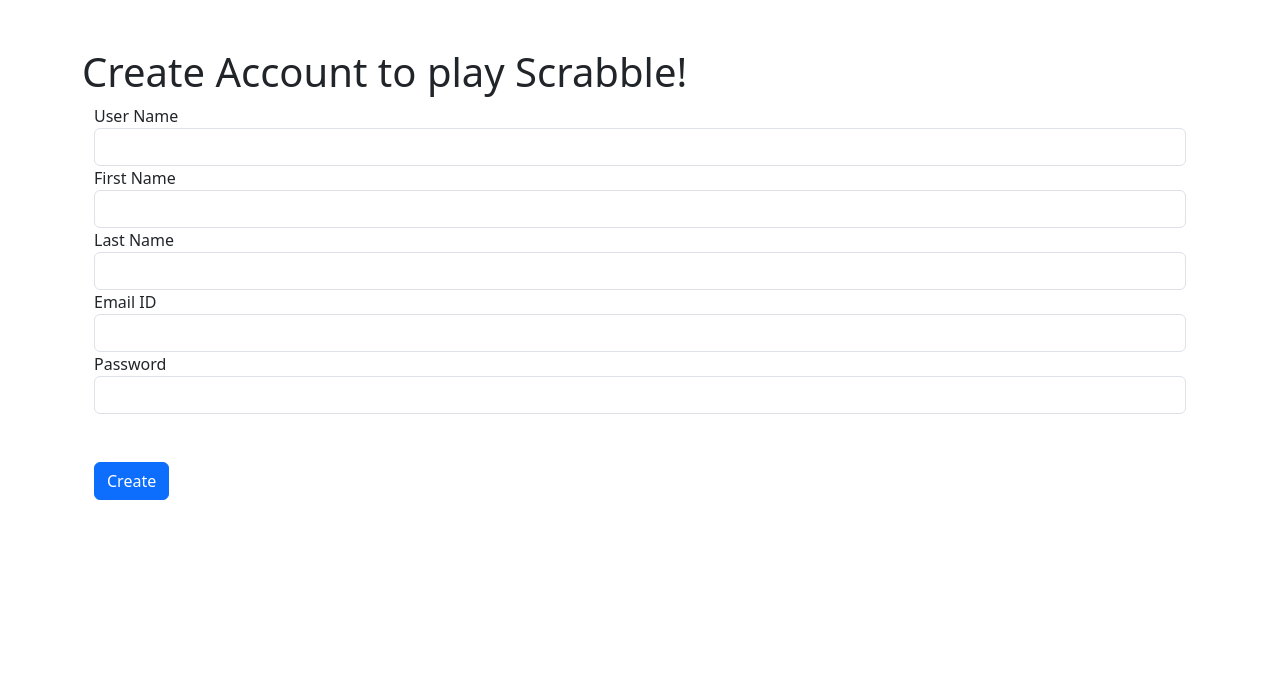
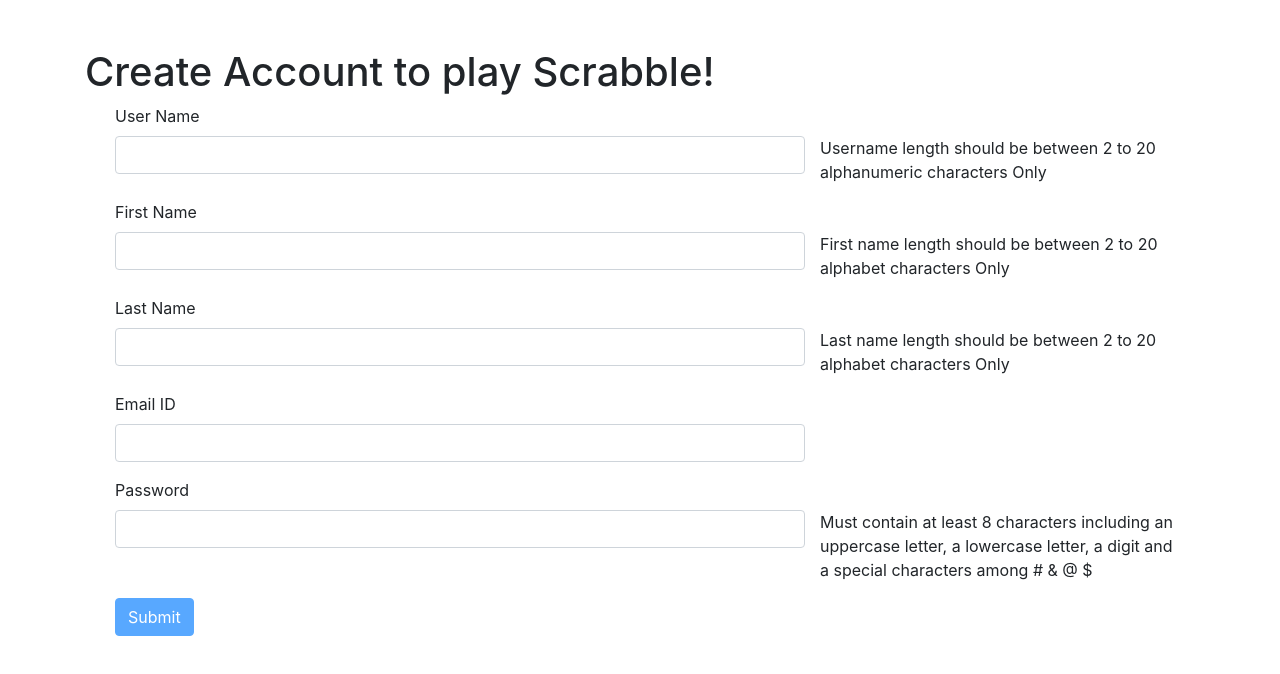
Before and after one commit to chow12327/ISA681_Spring23_Scrabble, an Angular app in the folder frontend/scrabble_frontend/: page /signup in a window 1280 px wide. Shown: the top 674 px of the page. Built offline with nearby package versions, Linux system fonts and the light colour scheme.

Commit message:
updating client side validation and UI changes

```diff
--- a/frontend/scrabble_frontend/src/app/app.module.ts
+++ b/frontend/scrabble_frontend/src/app/app.module.ts
@@ -15,6 +15,8 @@
 import { GameComponent } from './components/game/game.component';
 import { InitializeGridService } from './services/initialize-grid.service';
 
+
+
 @NgModule({
   declarations: [
     AppComponent,
@@ -29,7 +31,7 @@
     BrowserModule,
     AppRoutingModule,
     FormsModule,
-    HttpClientModule
+    HttpClientModule,
   ],
   providers: [GameService,PlayerService, InitializeGridService,{provide: HTTP_INTERCEPTORS, useClass: HttpIntercepterBasicAuthService, multi: true }],
   bootstrap: [AppComponent]
--- a/frontend/scrabble_frontend/src/app/components/signup/signup.component.css
+++ b/frontend/scrabble_frontend/src/app/components/signup/signup.component.css
@@ -0,0 +1,17 @@
+#row1{
+    display:flex;
+    flex-direction:row;
+justify-content: space-around;
+}
+
+#column1{
+    display:flex;
+    flex-direction:column;
+
+}
+
+
+#column2{
+    display:flex;
+    flex-direction:column;
+}
--- a/frontend/scrabble_frontend/src/app/components/signup/signup.component.html
+++ b/frontend/scrabble_frontend/src/app/components/signup/signup.component.html
@@ -2,35 +2,120 @@
 <br>
 <h1>Create Account to play Scrabble!</h1>
 
-<form>
+<form #myForm="ngForm" (ngSubmit)="createAccount()">
 
     <div class="alert alert-warning" *ngIf='invalidAccount'>{{errorMessage}}</div>
     <div class="alert alert-warning" *ngIf='accountCreated; else elseBlock'>{{successMessage}}</div>
     <ng-template #elseBlock>
     <div class="container">
+        <div class="form-group">
+            <label for="username" class="col-sm-6">User Name</label>
+            <!--input type="text" class="form-control" id="username" name="username" [(ngModel)]="username"-->
+            <div id="row1">
+                <div id="column1" class="col-sm-8">
+                    <input type="text" class="form-control" id="username" name="username" [(ngModel)]="user.username" #username="ngModel" required minlength="2" maxlength="20">
+                    <div *ngIf="username.invalid && (username.dirty || username.touched)" class="alert alert-danger">
+                        <div *ngIf="username.errors?.['required']">
+                        Username cannot be empty.
+                        </div>
+                        <div *ngIf="username.errors?.['minlength']">
+                        Username must be at least 2 characters long.
+                        </div>
+                        <div *ngIf="username.errors?.['maxlength']">
+                        Username cannot be more than 20 characters long.
+                        </div>
+                    </div>
+                </div>
+                <div id="column2"> Username length should be between 2 to 20 alphanumeric characters Only </div>
+            </div>
+        </div>
     <div class="form-group">
-        <label for="username">User Name</label>
-        <input type="text" class="form-control" id="username" name="username" [(ngModel)]="username">
+        <label for="firstname" class="col-sm-6">First Name</label>
+        <!--input type="text" class="form-control" id="firstname" name="firstname" [(ngModel)]="firstname"-->
+        <div id="row1">
+            <div id="column1" class="col-sm-8">
+                <input type="text" class="form-control" id="firstname" name="firstname" [(ngModel)]="user.firstname" #firstname="ngModel" required minlength="2" maxlength="20">
+                <div *ngIf="firstname.invalid && (firstname.dirty || firstname.touched)" class="alert alert-danger">
+                    <div *ngIf="firstname.errors?.['required']">
+                        First Name is required.
+                    </div>
+                    <div *ngIf="firstname.errors?.['minlength']">
+                        First name must be at least 2 characters long.
+                    </div>
+                    <div *ngIf="firstname.errors?.['maxlength']">
+                        First name cannot be more than 20 characters long.
+                    </div>
+                </div>
+
+            </div>
+            <div id="column2"> First name length should be between 2 to 20 alphabet characters Only </div>
+        </div>
+
     </div>
     <div class="form-group">
-        <label for="firstname">First Name</label>
-        <input type="text" class="form-control" id="firstname" name="firstname" [(ngModel)]="firstname">
+        <label for="lastname" class="col-sm-6">Last Name</label>
+        <!--input type="text" class="form-control" id="lastname" name="lastname" [(ngModel)]="lastname"-->
+        <div id="row1">
+            <div id="column1" class="col-sm-8">
+                <input type="text" class="form-control" id="lastName" name="lastname" [(ngModel)]="user.lastname" #lastname="ngModel" required minlength="2" maxlength="20">
+                <div *ngIf="lastname.invalid && (lastname.dirty || lastname.touched)" class="alert alert-danger">
+                    <div *ngIf="lastname.errors?.['required']">
+                        Name is required.
+                    </div>
+                    <div *ngIf="lastname.errors?.['minlength']">
+                        First name must be at least 2 characters long.
+                    </div>
+                    <div *ngIf="lastname.errors?.['maxlength']">
+                        First name cannot be more than 20 characters long.
+                    </div>
+                </div>
+
+
+            </div>
+            <div id="column2"> Last name length should be between 2 to 20 alphabet characters Only </div>
+        </div>
+
+    </div>
+    <div class="form-group col-sm-8" >
+        <label for="emailid">Email ID</label>
+        <!--input type="email" class="form-control" id="emailid" name="emailid" [(ngModel)]="emailid" email="true"-->
+                <input type="email" class="form-control" id="emailid" name="emailid" [(ngModel)]="user.emailid" #emailid="ngModel" required email="true">
+                <div *ngIf="emailid.invalid && (emailid.dirty || emailid.touched)" class="alert alert-danger">
+                    <div *ngIf="emailid.errors?.['required']">
+                        Email is required.
+                    </div>
+                    <div *ngIf="emailid.errors?.['email']">
+                        Invalid email format.
+                    </div>
+                </div>
     </div>
     <div class="form-group">
-        <label for="lastname">Last Name</label>
-        <input type="text" class="form-control" id="lastname" name="lastname" [(ngModel)]="lastname">
+        <label for="password" class="col-sm-6">Password</label>
+        <!--input type="password" class="form-control" id="password" name="password" [(ngModel)]="password"-->
+        <div id="row1">
+            <div id="column1" class="col-sm-8">
+                <input type="password" class="form-control" id="password" name="password" [(ngModel)]="user.password" #password="ngModel" required minlength="8" maxlength="20"
+                title="Minimum of 7 characters. Should have at least one special character and one number.">
+                <div *ngIf="password.invalid && (password.dirty || password.touched)" class="alert alert-danger">
+                    <div *ngIf="password.errors?.['required']">
+                        Password is required.
+                    </div>
+                    <div *ngIf="password.errors?.['minlength']">
+                        Password must be at least 6 characters long.
+                    </div>
+                    <div *ngIf="password.errors?.['maxlength']">
+                        Password cannot be more than 20 characters long.
+                    </div>
+                </div>
+            </div>
+            <div id="column2"> Must contain at least 8 characters including an uppercase letter, a lowercase letter, a digit and a special characters among # & @ $ </div>
+        </div>
+
     </div>
-    <div class="form-group">
-        <label for="emailid">Email ID</label>
-        <input type="email" class="form-control" id="emailid" name="emailid" [(ngModel)]="emailid" email="true">
-    </div>
-    <div class="form-group">
-        <label for="password">Password</label>
-        <input type="password" class="form-control" id="password" name="password" [(ngModel)]="password">
-    </div>
-    <br>
-    <br>
-    <button (click)=createAccount() class="btn btn-primary">Create</button>
+    <!--button (click)=createAccount() class="btn btn-primary">Create</button-->
+        <div class="col-sm-8">
+            <button type="submit" [disabled]="myForm.invalid" class="btn btn-primary">Submit</button>
+        </div>
     </div>
 </ng-template>
 </form>
--- a/frontend/scrabble_frontend/src/app/components/signup/signup.component.ts
+++ b/frontend/scrabble_frontend/src/app/components/signup/signup.component.ts
@@ -12,11 +12,14 @@
 
 
 export class SignupComponent implements OnInit{
-  username = ''
-  password = ''
-  firstname = ''
-  lastname = ''
-  emailid = ''
+  user = {
+    username: '',
+    password: '',
+    firstname: '',
+    lastname: '',
+    emailid: ''
+  };
+
 
   errorMessage = 'Invalid data provided. Please try again!'
   successMessage = 'Account created! Click on login to play scrabble!'
@@ -35,7 +38,7 @@
   }
 
   createAccount(){
-    this.signupService.createPlayerAccount(this.username, this.password,this.firstname,this.lastname,this.emailid)
+    this.signupService.createPlayerAccount(this.user.username, this.user.password,this.user.firstname,this.user.lastname,this.user.emailid)
     .subscribe(
       data => {
         console.log(data)
--- a/frontend/scrabble_frontend/src/index.html
+++ b/frontend/scrabble_frontend/src/index.html
@@ -7,6 +7,10 @@
   <link href="https://cdn.jsdelivr.net/npm/bootstrap@5.3.0-alpha3/dist/css/bootstrap.min.css" rel="stylesheet" integrity="sha384-KK94CHFLLe+nY2dmCWGMq91rCGa5gtU4mk92HdvYe+M/SXH301p5ILy+dN9+nJOZ" crossorigin="anonymous">
   <base href="/">
   <link rel="icon" type="image/x-icon" href="favicon.ico">
+  <link rel="stylesheet" href="https://maxcdn.bootstrapcdn.com/bootstrap/4.3.1/css/bootstrap.min.css">
+  <script src="https://ajax.googleapis.com/ajax/libs/jquery/3.4.1/jquery.min.js"></script>
+  <script src="https://cdnjs.cloudflare.com/ajax/libs/popper.js/1.14.7/umd/popper.min.js"></script>
+  <script src="https://maxcdn.bootstrapcdn.com/bootstrap/4.3.1/js/bootstrap.min.js"></script>
 </head>
 <body>
   <app-root></app-root>
```
Also changed, not shown: 1 other file (tests, documents, lock files or other folders).
